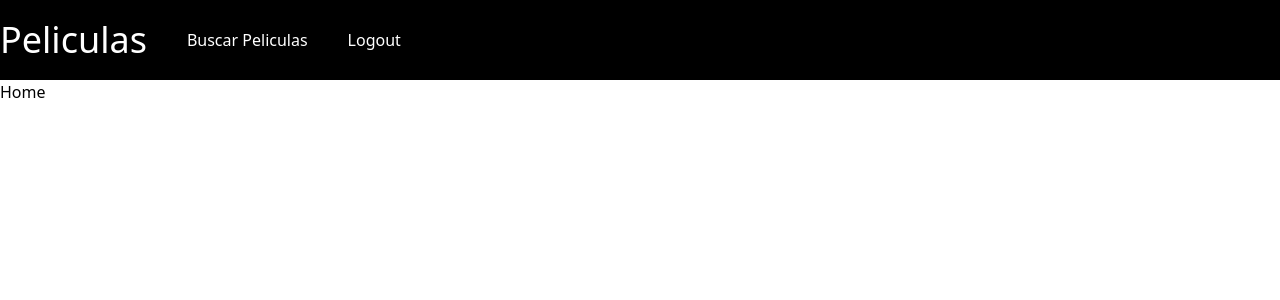
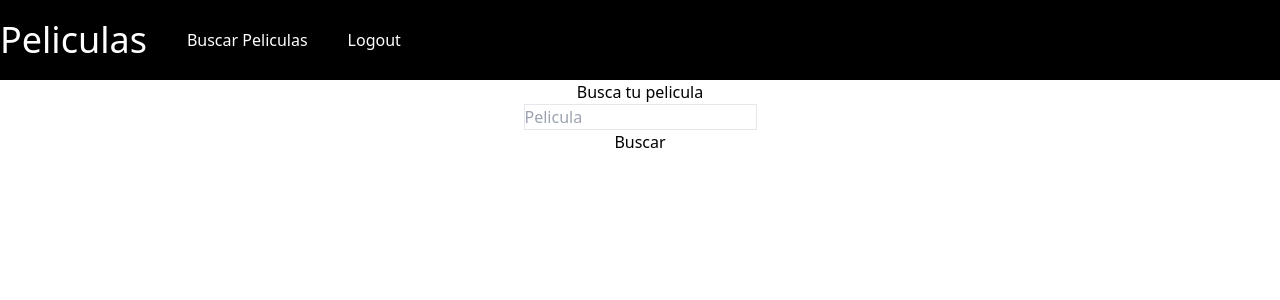
Before and after one commit to Alvarofr09/Clase-React, a React (Vite) app in the folder EjercicioPeliculas/: page / in a window 1280 px wide. Shown: the top 300 px of the page. Built offline with nearby package versions, Linux system fonts and the light colour scheme; sample sign-in values are in the browser's storage.

Commit message:
Empezar la busqueda de pelicula

```diff
--- a/EjercicioPeliculas/src/Views/Home.jsx
+++ b/EjercicioPeliculas/src/Views/Home.jsx
@@ -1,3 +1,11 @@
 export default function Home() {
-	return <div>Home</div>;
+	return (
+		<div className="flex flex-col justify-center items-center">
+			<h1>Busca tu pelicula</h1>
+			<form action="" className="flex flex-col">
+				<input type="text" placeholder="Pelicula" className="border" />
+				<button>Buscar</button>
+			</form>
+		</div>
+	);
 }
```
